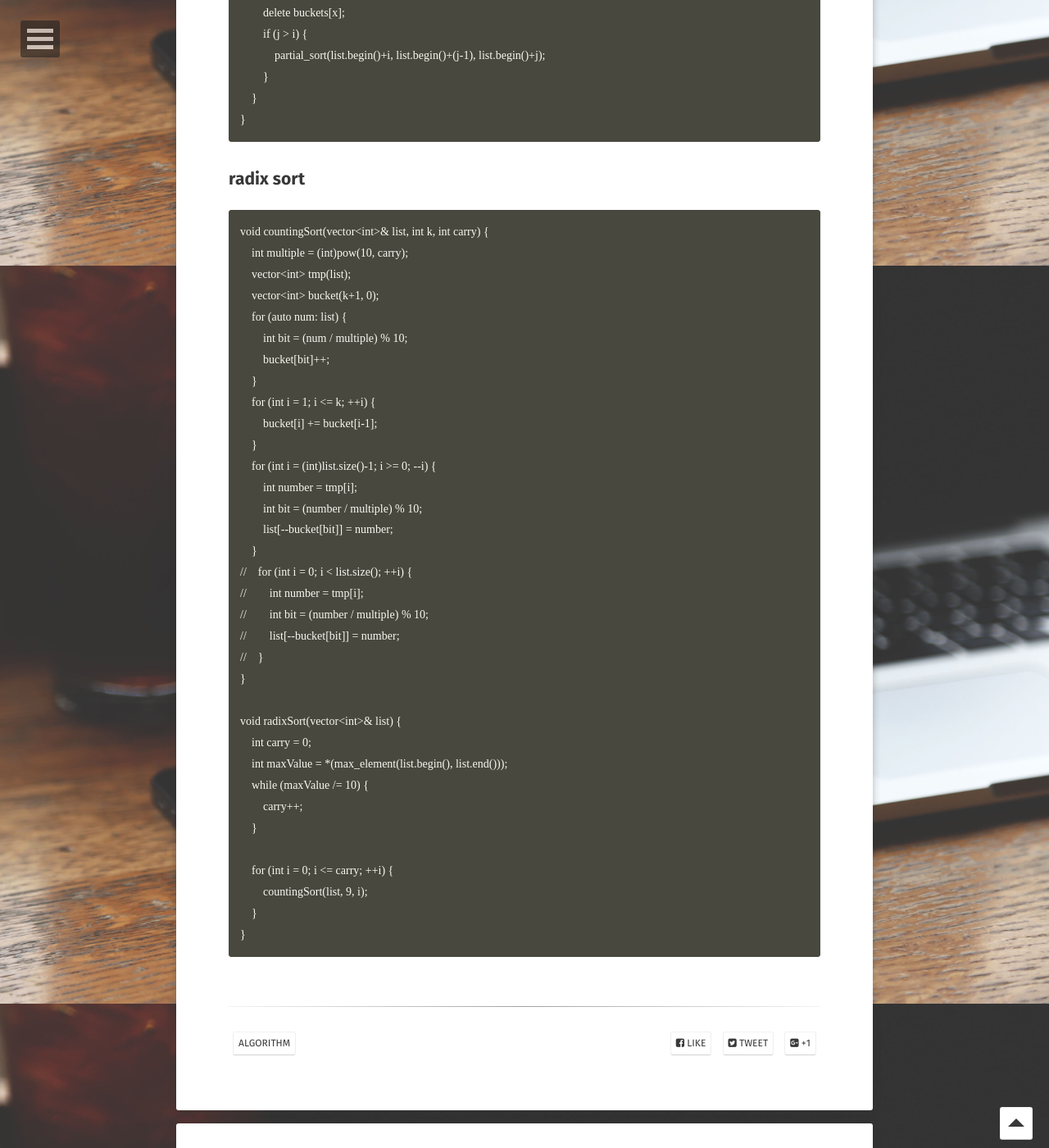
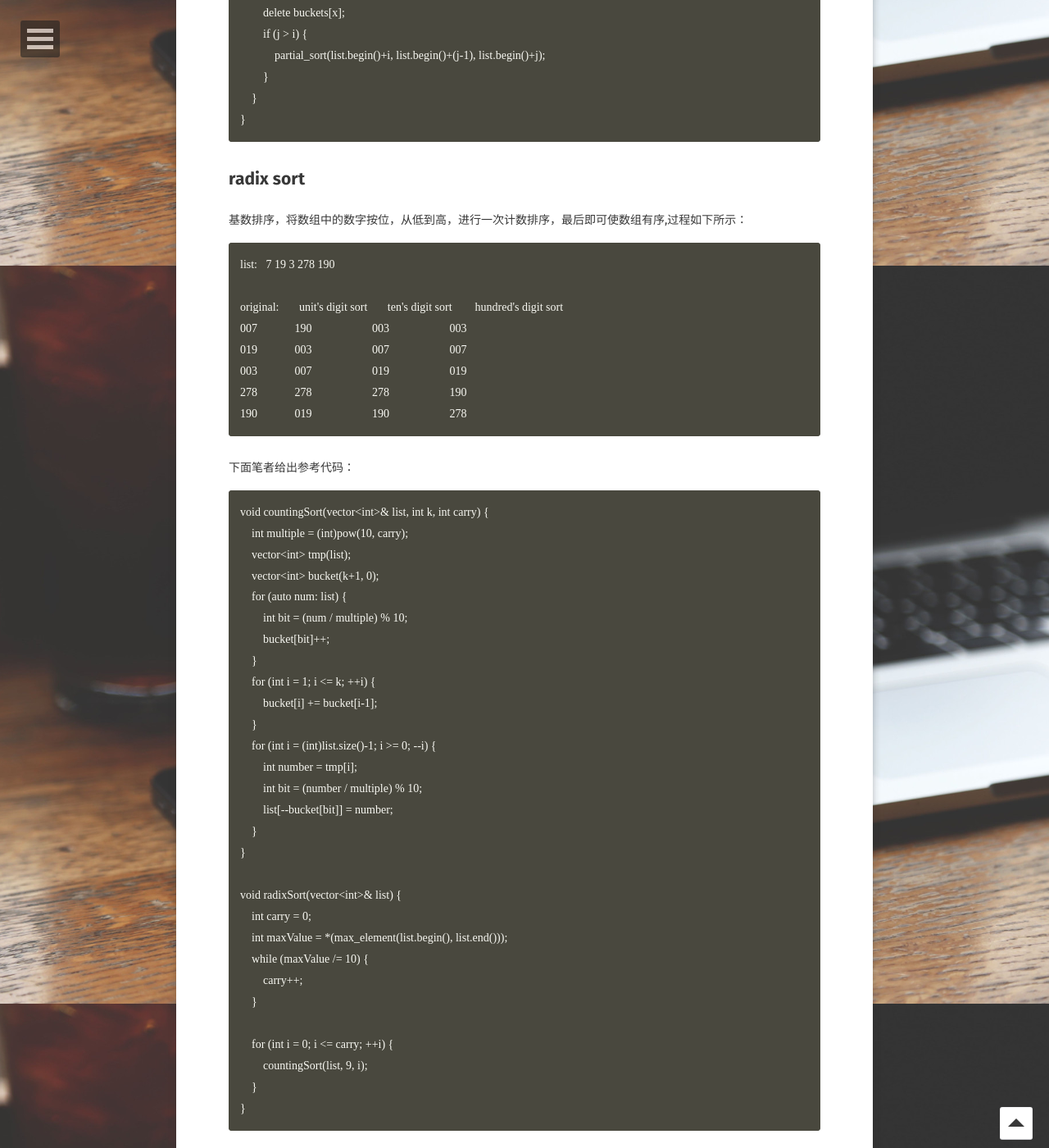
Before and after one commit to longjianjiang/longjianjiang.github.io, a Jekyll site: the page built from _posts/2018-12-07-sort.md, in a window 1280 px wide and 1400 px high, scrolled down 12276 px. Shown: the whole window at 82% size. Built offline with Jekyll 4.4.1, drawn with Linux system fonts in a browser that asks for light colours; some web fonts are replaced; comment, search, counter and statistics services are not loaded.

Commit message:
Update(auto commit)

````diff
--- a/_posts/2018-12-07-sort.md
+++ b/_posts/2018-12-07-sort.md
@@ -458,6 +458,21 @@ void bucketSort2(vector<int>& list, int k) {
 
 ## radix sort
 
+基数排序，将数组中的数字按位，从低到高，进行一次计数排序，最后即可使数组有序,过程如下所示：
+
+```
+list:   7 19 3 278 190
+
+original:       unit's digit sort       ten's digit sort        hundred's digit sort
+007             190                     003                     003
+019             003                     007                     007
+003             007                     019                     019
+278             278                     278                     190
+190             019                     190                     278
+```
+
+下面笔者给出参考代码：
+
 ```
 void countingSort(vector<int>& list, int k, int carry) {
     int multiple = (int)pow(10, carry);
@@ -475,11 +490,6 @@ void countingSort(vector<int>& list, int k, int carry) {
         int bit = (number / multiple) % 10;
         list[--bucket[bit]] = number;
     }
-//    for (int i = 0; i < list.size(); ++i) {
-//        int number = tmp[i];
-//        int bit = (number / multiple) % 10;
-//        list[--bucket[bit]] = number;
-//    }
 }
 
 void radixSort(vector<int>& list) {
````
